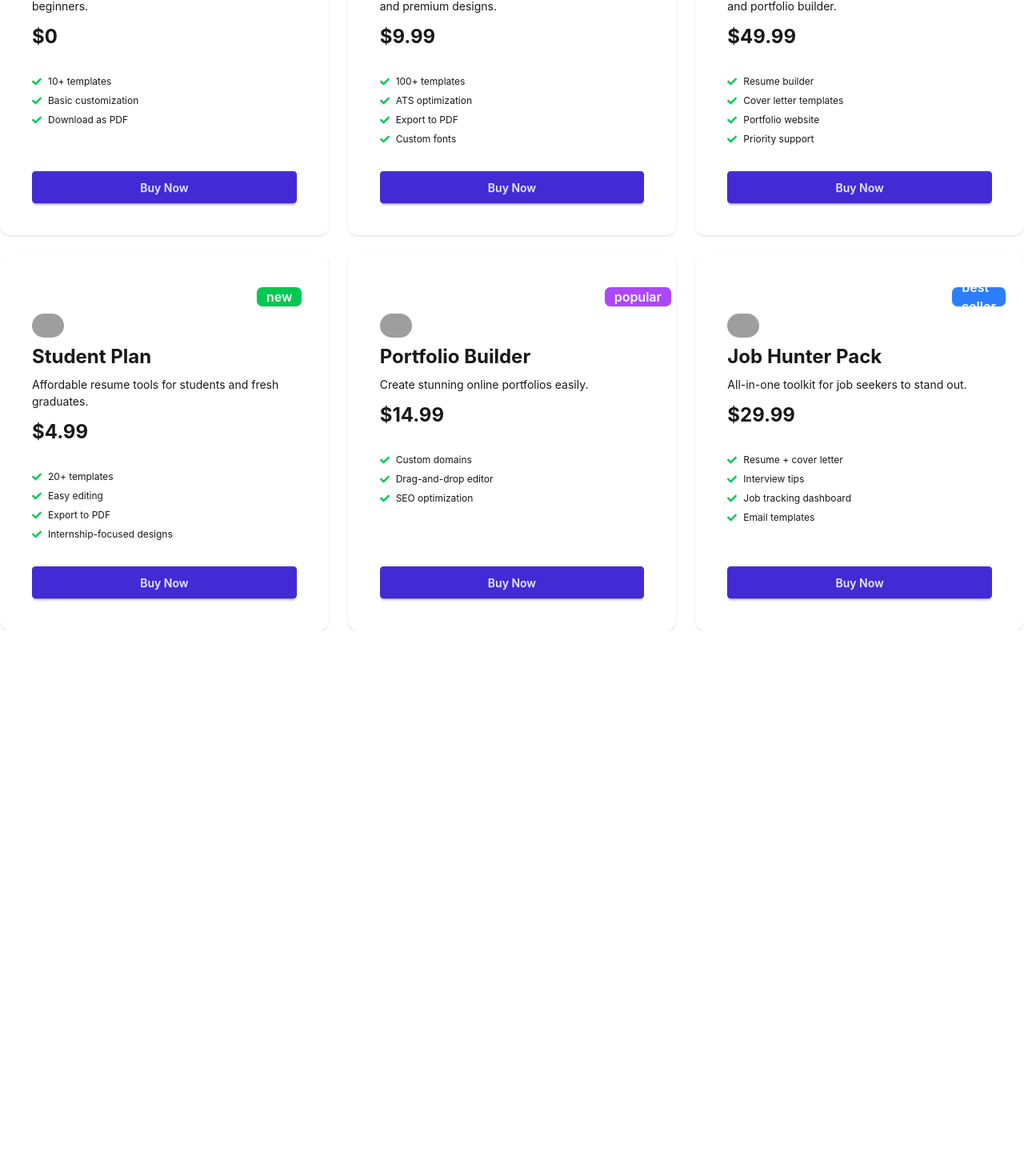
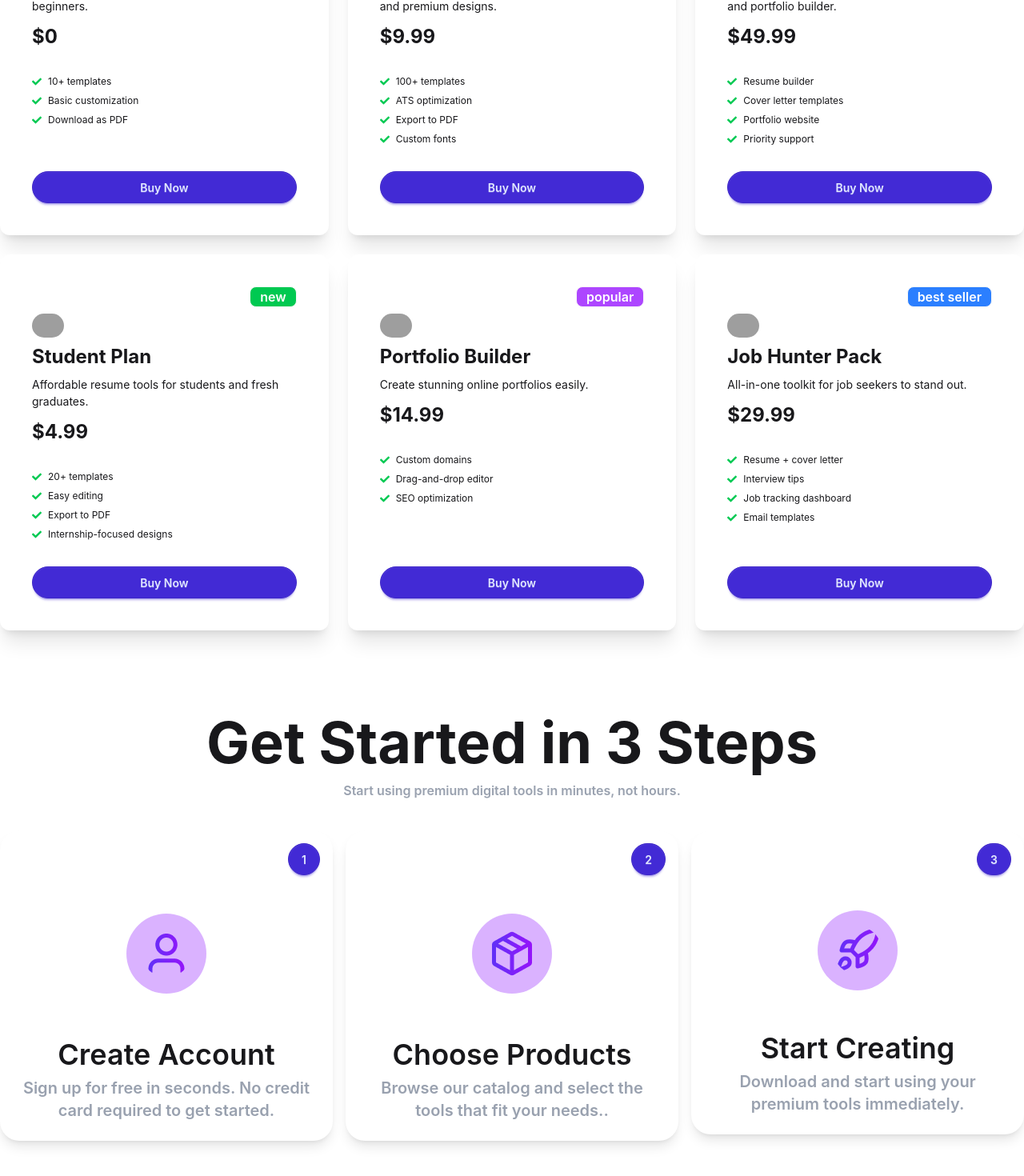
Before and after one commit to Mahabubislam50725/Assignment-6-B13, a React (Vite) app: page / in a window 1280 px wide. Shown: the part 1568-3038 px from the top of the page at 80% size. Before the commit the page ends 2356 px from the top, so only its background shows below. Built offline with nearby package versions, Linux system fonts and the light colour scheme; grey boxes are pictures that could not be loaded.

Commit message:
Step Section Complete

```diff
--- a/src/App.jsx
+++ b/src/App.jsx
@@ -6,6 +6,8 @@ import Banner2 from './Component/Banner/Banner2';
 import Card from './Component/Card/Card';
 import NavBar from './Component/NavBar/NavBar';
 import Banner3 from './Component/Banner/Banner3';
+import AvailableCard from './Component/AvailableCard/AvailableCard';
+import StepBanner from './Component/Banner/StepBanner';
 
 const fatchData = async () => {
   const res = await fetch("/Data.json");
@@ -16,6 +18,8 @@ const DataPromise = fatchData();
 
 function App() {
 
+
+
   return (
     <>
 
@@ -25,6 +29,8 @@ function App() {
          <Banner1></Banner1>
          <Banner2></Banner2>
          <Banner3 DataPromise={DataPromise}></Banner3>
+         <StepBanner></StepBanner>
+
 
         </Suspense>
     </>
--- /dev/null
+++ b/src/Component/AvailableCard/AvailableCard.jsx
@@ -0,0 +1,23 @@
+import React, { use } from 'react';
+import Card from '../Card/Card';
+
+const AvailableCard = ({ DataPromise }) => {
+
+    const Data = use(DataPromise);
+    return (
+        <div>
+
+              <div className='grid grid-cols-1 md:grid-cols-2 lg:grid-cols-3  container mx-auto mt-8 gap-6'>
+               {
+                Data.map(cardItems => (
+               <Card key={cardItems.id}  cardItems={cardItems}></Card>
+           ))
+       }
+          </div>
+
+
+        </div>
+    );
+};
+
+export default AvailableCard;
--- a/src/Component/Banner/Banner3.jsx
+++ b/src/Component/Banner/Banner3.jsx
@@ -1,10 +1,11 @@
-import React, { use } from 'react';
+
 import Card from '../Card/Card';
+import AvailableCard from '../AvailableCard/AvailableCard';
 
 const Banner3 = ({
     DataPromise
 }) => {
-       const Data = use(DataPromise);
+
         // console.log(Data.name);
     return (
         <div>
@@ -17,13 +18,10 @@ const Banner3 = ({
                 </div>
             </div>
 
-          <div className='grid grid-cols-3 container mx-auto mt-8 gap-6'>
-               {
-                Data.map(cardItems => (
-               <Card key={cardItems.id}  cardItems={cardItems}></Card>
-           ))
-       }
-          </div>
+            <AvailableCard DataPromise={DataPromise}></AvailableCard>
+
+
+
         </div>
 
 
--- /dev/null
+++ b/src/Component/Banner/StepBanner.jsx
@@ -0,0 +1,77 @@
+import React from 'react';
+
+const StepBanner = () => {
+    return (
+        <div className='container mx-auto my-20 space-y-3.5 '>
+            <div className='text-center space-y-3 p-6'>
+                <h1 className='font-bold text-7xl'>Get Started in 3 Steps</h1>
+                <p className='font-semibold text-gray-400'>Start using premium digital tools in minutes, not hours.</p>
+            </div>
+
+            <div className='grid grid-cols-1 gap-4 sm:grid-cols-2 lg:grid-cols-3'>
+                <div>
+                    <div className="card bg-base-100 w-full shadow-lg rounded-3xl mb-8 space-y-3">
+                        <div className="text-right p-4">
+                            <button className="btn btn-primary rounded-full">1</button>
+                        </div>
+                        <figure className="px-10 p-5">
+                            <img
+                                src="/src/assets/user.png"
+                                alt="Shoes"
+                                className="rounded-full p-5 bg-purple-300" />
+                        </figure>
+                        <div className="card-body items-center text-center">
+                            <h2 className="card-title text-4xl">Create Account</h2>
+                            <p className='text-gray-400 font-semibold text-xl'>Sign up for free in seconds. No credit card required to get started.</p>
+
+                        </div>
+                    </div>
+                </div>
+
+
+                <div>
+                    <div className="card bg-base-100 w-full shadow-lg rounded-3xl mb-8 space-y-3">
+                        <div className="text-right p-4">
+                            <button className="btn btn-primary rounded-full p-4">2</button>
+                        </div>
+                        <figure className="px-10 p-5">
+                            <img
+                                src="/src/assets/package.png"
+                                alt="Shoes"
+                                className="rounded-full p-5 bg-purple-300" />
+                        </figure>
+                        <div className="card-body items-center text-center">
+                            <h2 className="card-title text-4xl">Choose Products</h2>
+                            <p className='text-gray-400 font-semibold text-xl'>Browse our catalog and select the tools that fit your needs..</p>
+
+                        </div>
+                    </div>
+                </div>
+
+
+
+                <div>
+                    <div className="card bg-base-100 w-full shadow-lg rounded-3xl mb-8 space-y-3">
+                        <div className="text-right p-4">
+                            <button className="btn btn-primary rounded-full p-4">3</button>
+                        </div>
+                        <figure className="px-10 p-4 w-full">
+                            <img
+                                src="/src/assets/rocket.png"
+                                alt="Shoes"
+                                className="rounded-full p-5 bg-purple-300" />
+                        </figure>
+                        <div className="card-body items-center text-center">
+                            <h2 className="card-title text-4xl">Start Creating</h2>
+                            <p className='text-gray-400 font-semibold text-xl'>Download and start using your premium tools immediately.</p>
+
+                        </div>
+                    </div>
+                </div>
+            </div>
+
+        </div>
+    );
+};
+
+export default StepBanner;
--- a/src/Component/Card/Card.jsx
+++ b/src/Component/Card/Card.jsx
@@ -5,14 +5,16 @@ const Card = ({ cardItems }) => {
     console.log(cardItems);
     return (
         <div className='w-full'>
-            <div className="card w-full bg-base-100 shadow-sm h-full p-4 rounded-xl">
+            <div className="card w-full bg-base-100  h-full p-4 rounded-xl shadow-xl">
                 <div className="card-body">
-                    <span className={`badge badge-xs  ml-70 font-semibold text-[16px] p-3
-                    ${cardItems.tag === 'popular'
-                        ? 'bg-purple-500 text-white'
-                        : cardItems.tag === 'new'
-                            ? 'bg-green-500 text-white'
-                            : 'bg-blue-500 text-white'}`}>{cardItems.tag}</span>
+                    <div className='text-right'>
+                        <span className={`badge badge-xs font-semibold text-[16px] p-3
+                                ${cardItems.tag === 'popular'
+                                ? 'bg-purple-500 text-white'
+                                : cardItems.tag === 'new'
+                                    ? 'bg-green-500 text-white'
+                                    : 'bg-blue-500 text-white'}`}>{cardItems.tag}</span>
+                    </div>
                     <img className='w-10 rounded-full' src={cardItems.image} alt={cardItems.name} />
                     <div className="flex justify-between">
                         <h2 className="text-2xl font-bold">{cardItems.name}</h2>
@@ -32,7 +34,7 @@ const Card = ({ cardItems }) => {
                         }
                     </ul>
                     <div className="mt-6">
-                        <button className="btn btn-primary btn-block">Buy Now</button>
+                        <button className="btn btn-primary btn-block rounded-full">Buy Now</button>
                     </div>
                 </div>
             </div>
--- /dev/null
+++ b/src/Component/SelectedCard/SelectedCard.jsx
@@ -0,0 +1,11 @@
+import React from 'react';
+
+const SelectedCard = () => {
+    return (
+        <div>
+             <h1>Wellcome</h1>
+        </div>
+    );
+};
+
+export default SelectedCard;
```
